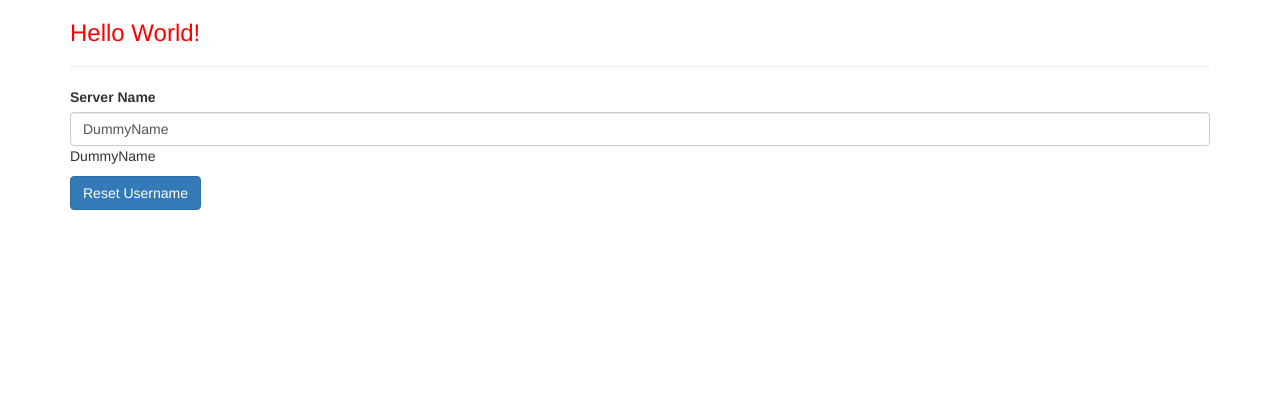
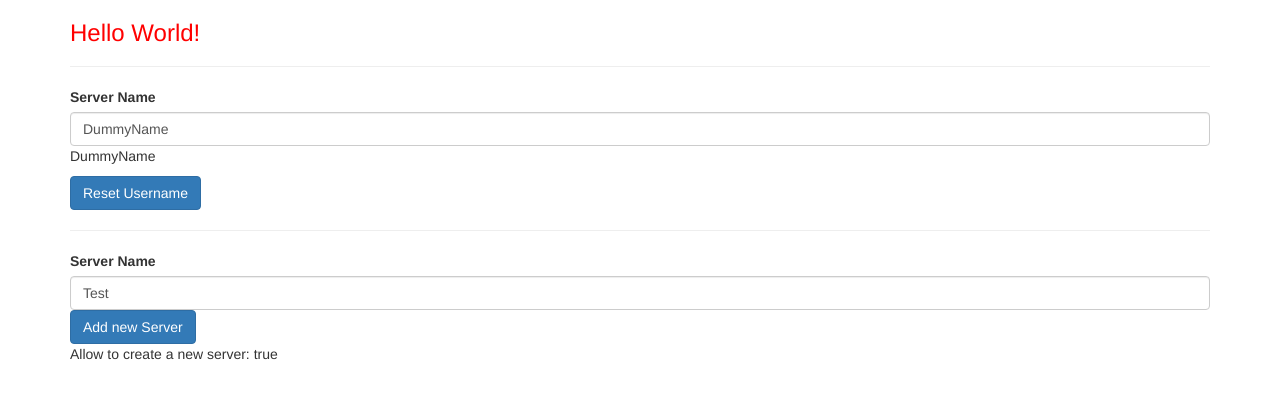
Before and after one commit to FrederikHartung/learningAngular, an Angular app: page / in a window 1280 px wide. Shown: the top 398 px of the page. Built offline with nearby package versions, Linux system fonts and the light colour scheme.

Commit message:
added *ngIf

```diff
--- a/src/app/app.component.html
+++ b/src/app/app.component.html
@@ -11,5 +11,7 @@
             [(ngModel)]="userName"/>
             <p>{{ userName }}</p>
             <button [disabled]="!allowReset" class="btn btn-primary" (click)="onClick()">Reset Username</button>
+            <hr>
+            <app-servers></app-servers>
         </div>
     </div>
--- a/src/app/servers/servers.component.html
+++ b/src/app/servers/servers.component.html
@@ -5,6 +5,6 @@ class="form-control"
 [(ngModel)]="serverName"
 >
 <button class="btn btn-primary" [disabled]="!allowNewServer" (click)="onCreateServer()">Add new Server</button>
-<p>Allowed to create a new server: {{ allowNewServer }}</p>
-<hr>
-<li [(ngModel)]="servers"></li>
+<!-- <p ngIf="serverWasCreated">Status: {{ serverCreationStatus }}</p> -->
+<p *ngIf="serverWasCreated">Server {{ serverName }} was created</p>
+<p>Allow to create a new server: {{ allowNewServer }}</p>
--- a/src/app/servers/servers.component.ts
+++ b/src/app/servers/servers.component.ts
@@ -10,7 +10,7 @@ export class ServersComponent {
   allowNewServer = false;
   serverCreationStatus = 'No server was created!';
   serverName = 'Test';
-  servers: ServerComponent[] = [];
+  serverWasCreated = false;
 
   constructor() {
     setTimeout(() => {
@@ -19,8 +19,12 @@ export class ServersComponent {
   }
 
   onCreateServer() {
-    this.servers.push(new ServerComponent(this.serverName));
     this.serverCreationStatus = 'Created server: ' + this.serverName;
+    this.serverWasCreated = true;
+    console.log('Server was created');
+    setTimeout(() => {
+      this.serverWasCreated = false;
+    }, 2000);
   }
 
   onUpdateServerName(event: Event) {
```
